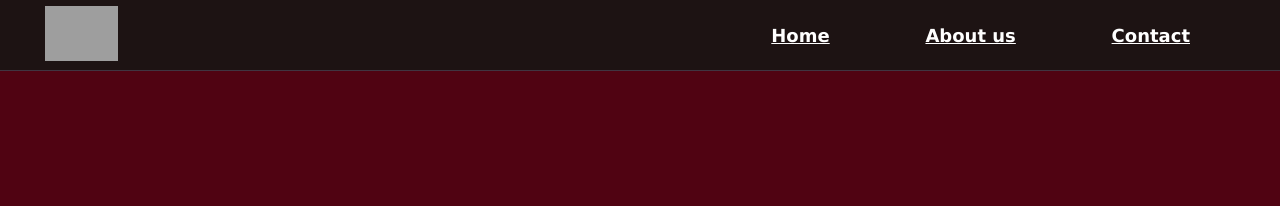
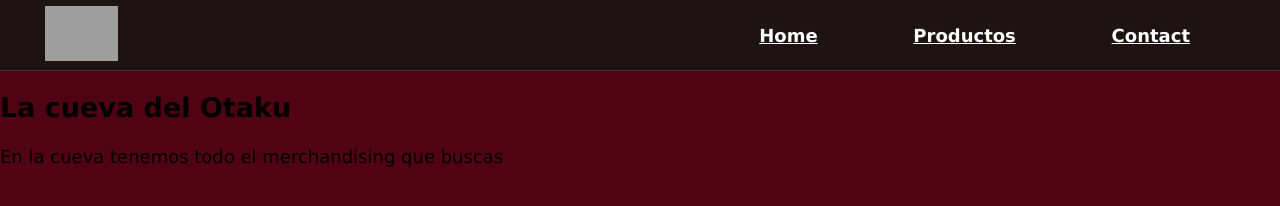
Before and after one commit to JotaaCee/jj, a plain HTML site: page index.html in a window 1280 px wide. Drawn offline with Linux system fonts and the light colour scheme; grey boxes are pictures that could not be loaded.

Commit message:
Update index.html

```diff
--- a/index.html
+++ b/index.html
@@ -15,9 +15,26 @@
             alt="Sharingan"></a>
         <nav>
             <a href class="nav-link">Home</a>
-            <a href class="nav-link">About us</a>
+            <a href class="nav-link">Productos</a>
             <a href class="nav-link">Contact</a>
         </nav>
     </header>
+
+    <section class="section-1">
+        <div class="div-presentacion">
+            <h1 class="titulo">La cueva del Otaku</h1>
+
+            <p>En la cueva tenemos todo el merchandising que buscas</p>
+
+
+
+        </div>
+
+    </section>
+
+
+
+
+
 </body>
 </html>
```
